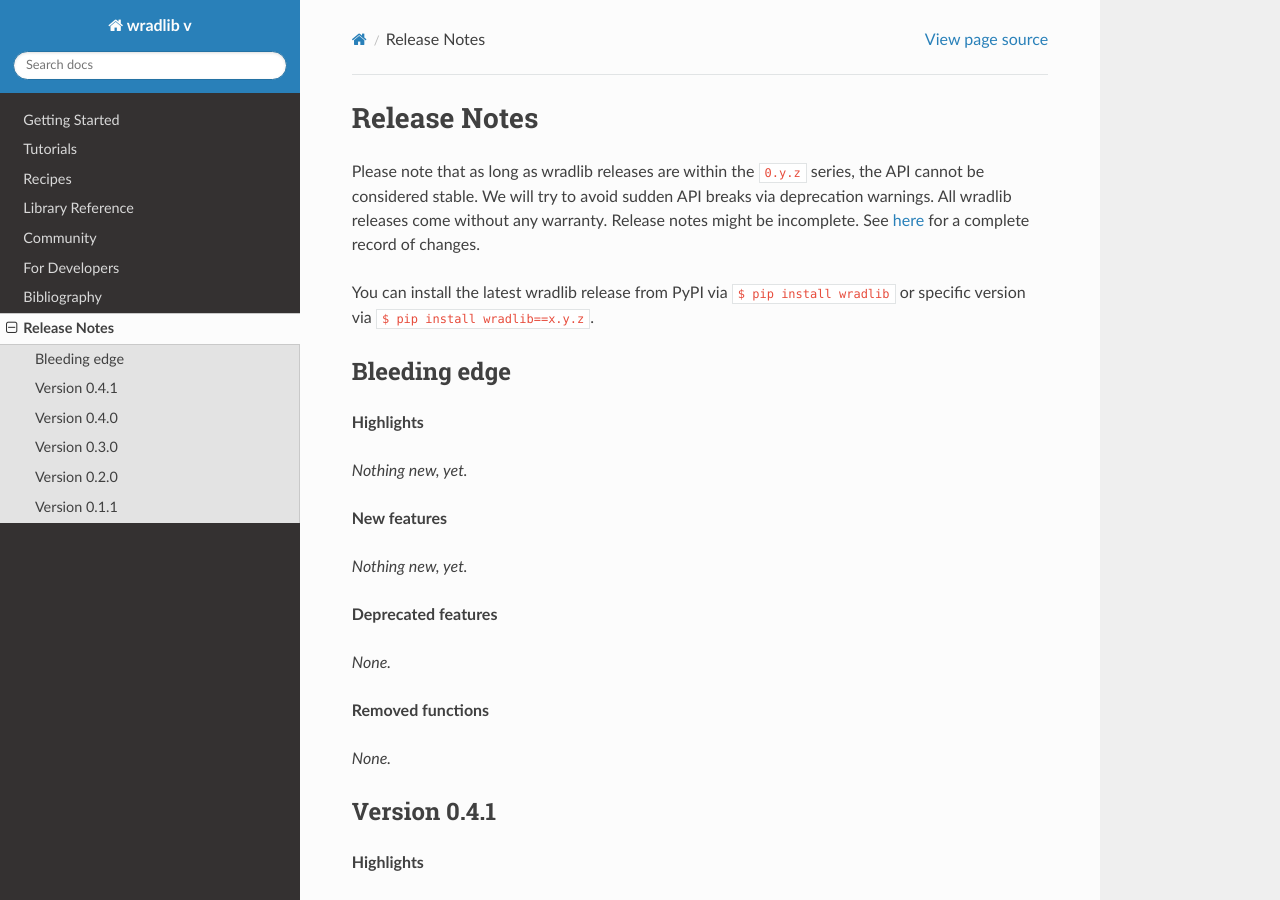
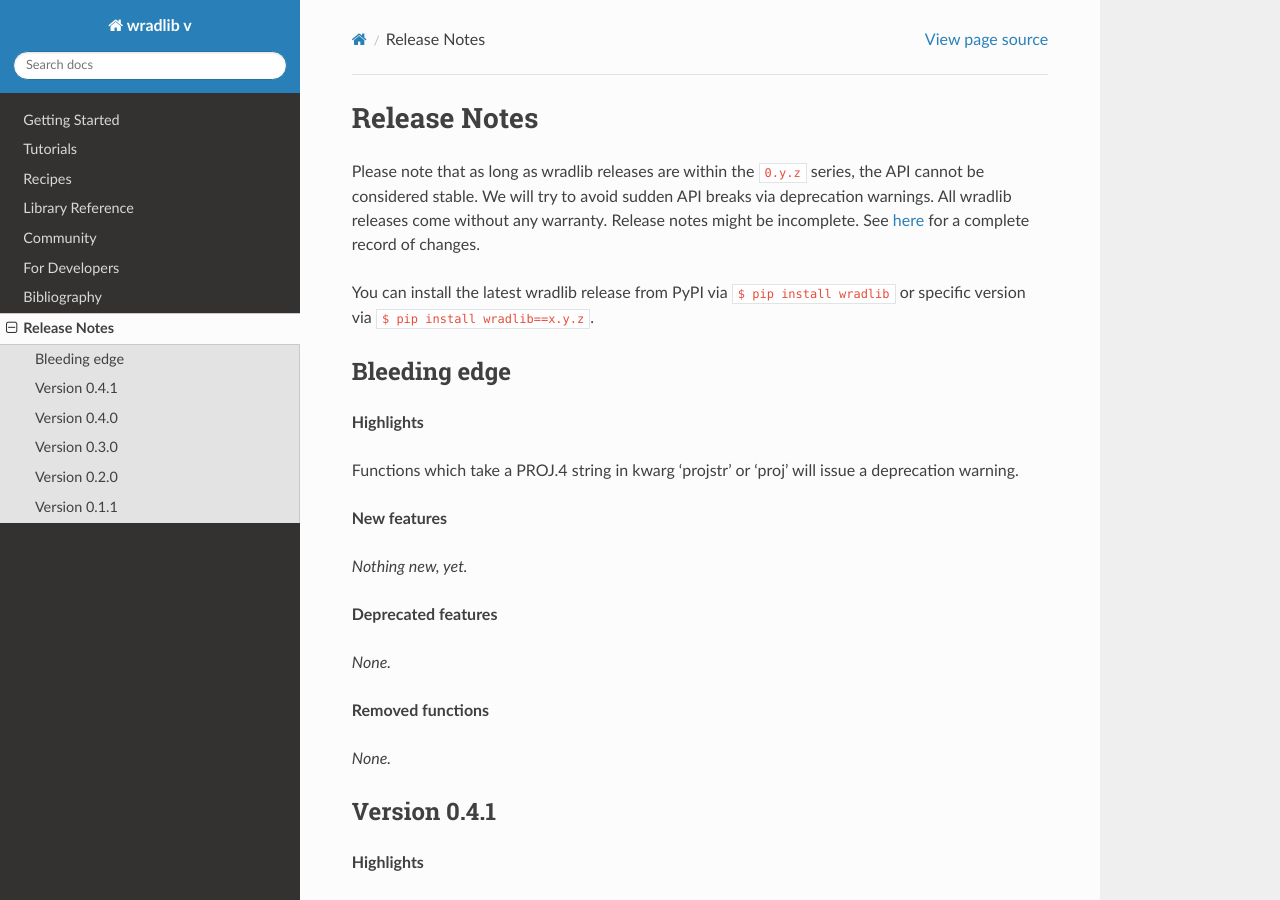
Before and after one commit to wradlib/wradlib-docs, a Sphinx documentation site: the page built from source/release_notes.rst, in a window 1280 px wide and 900 px high. Built offline with Sphinx 7.4.7 and the Read the Docs theme 2.0.0, drawn with Linux system fonts in a browser that asks for light colours.

Commit message:
DOC: updated bleeding edge section in release notes with the `apichange_kwarg` decorator changes to several functions

```diff
--- a/source/release_notes.rst
+++ b/source/release_notes.rst
@@ -11,7 +11,7 @@
 
 **Highlights**
 
-*Nothing new, yet.*
+Functions which take a PROJ.4 string in kwarg 'projstr' or 'proj' will issue a deprecation warning.
 
 **New features**
 
```
